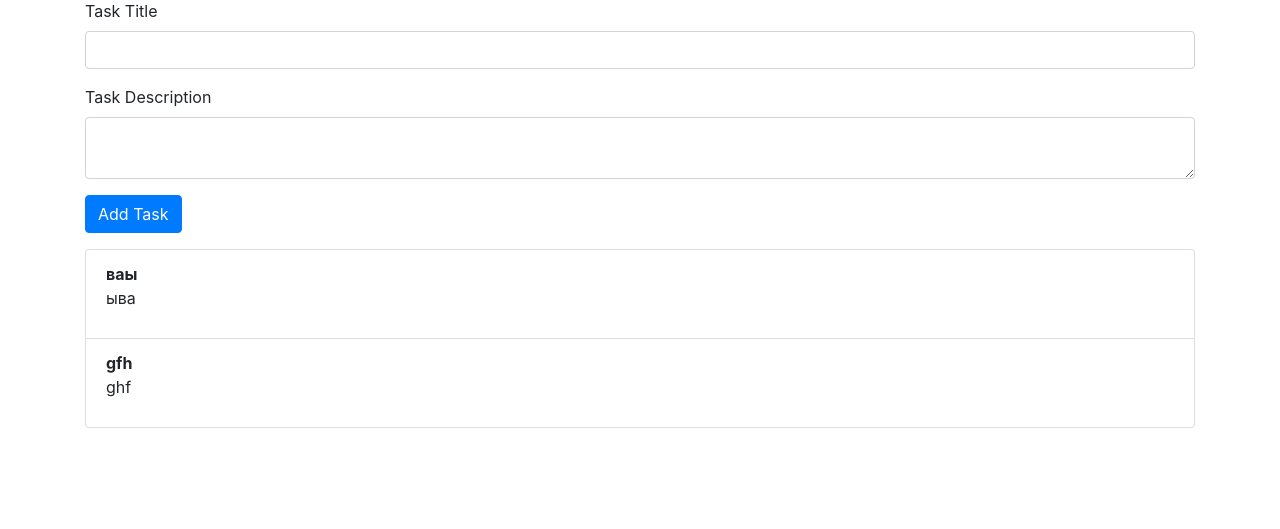
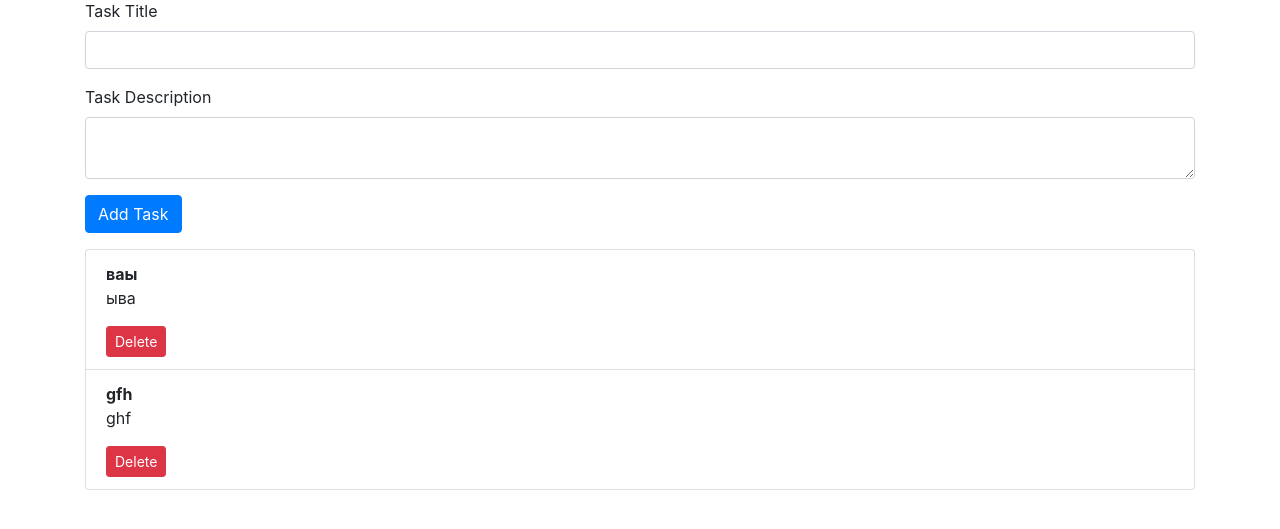
Before and after one commit to NikitaSteamme/teamup, a Flask app: page / in a window 1280 px wide. Shown: the part 161-690 px from the top of the page. Run offline with Flask 3, Linux system fonts and the light colour scheme; data comes from the database, SQL or seed files in the repository; both versions use the stored data as it was after the commit; some libraries are stand-ins or nearby versions.

Commit message:
added delete task func

```diff
--- a/app.py
+++ b/app.py
@@ -12,9 +12,9 @@ from flask_migrate import Migrate
 basedir = os.path.abspath(os.path.dirname(__file__))
 
 app = Flask(__name__)
-app.config['SQLALCHEMY_DATABASE_URI'] = 'sqlite:///tasks.db'
+app.config['SQLALCHEMY_DATABASE_URI'] = 'sqlite:///tasks.db'  # Update with your database URI
 app.config['SQLALCHEMY_TRACK_MODIFICATIONS'] = False
-app.config['SECRET_KEY'] = 'your_secret'
+app.config['SECRET_KEY'] = 'your_secret_key'  # Required for flashing messages
 
 db.init_app(app)
 migrate = Migrate(app, db)
@@ -91,6 +91,17 @@ def index():
     tasks = Task.query.all()
     return render_template('index.html', form=form, tasks=tasks)
 
+@app.route('/delete_task/<int:task_id>', methods=['POST'])
+def delete_task(task_id):
+    task = Task.query.get(task_id)
+    if task:
+        db.session.delete(task)
+        db.session.commit()
+        flash('Task deleted successfully!', 'success')
+    else:
+        flash('Task not found.', 'danger')
+    return redirect(url_for('index'))
+
 @app.route('/check_db')
 def check_db():
     try:
--- a/templates/index.html
+++ b/templates/index.html
@@ -17,6 +17,17 @@
     <button type="submit" class="btn btn-primary">Add Task</button>
 </form>
 
+<!-- Flash Messages -->
+{% with messages = get_flashed_messages(with_categories=true) %}
+  {% if messages %}
+    <ul>
+      {% for category, message in messages %}
+        <li class="{{ category }}">{{ message }}</li>
+      {% endfor %}
+    </ul>
+  {% endif %}
+{% endwith %}
+
 <!-- Task List -->
 <div>
     <ul class="list-group mt-3">
@@ -24,6 +35,9 @@
             <li class="list-group-item">
                 <strong>{{ task.title }}</strong>
                 <p>{{ task.description }}</p>
+                <form action="{{ url_for('delete_task', task_id=task.id) }}" method="post" style="display:inline;">
+                    <button type="submit" class="btn btn-danger btn-sm">Delete</button>
+                </form>
             </li>
         {% else %}
             <li class="list-group-item">No tasks yet.</li>
```
Also changed, not shown: instance/tasks.db.
